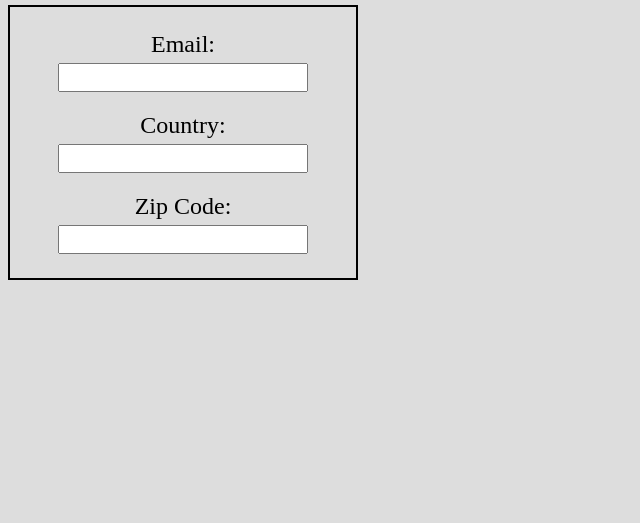
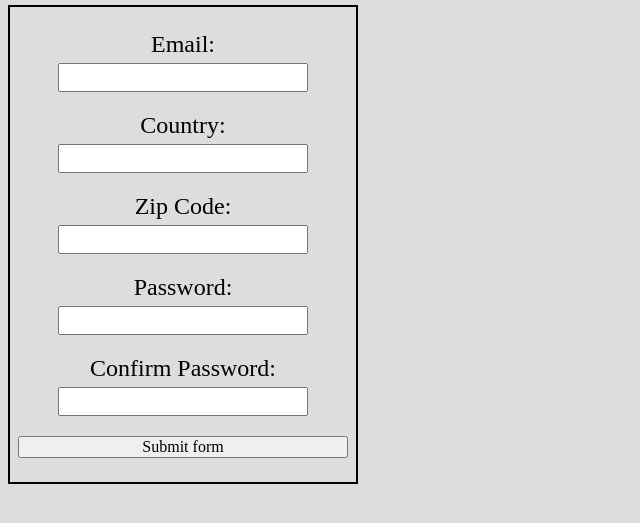
Before and after one commit to Solar-Tiger/form-validation, a website built with webpack: page src/index.html in a window 1280 px wide. Shown: the part 73-596 px from the top of the page, without its empty margins (0-640 px from the left). Built offline with nearby package versions, Linux system fonts and the light colour scheme.

Commit message:
add password input fields

```diff
--- a/src/index.html
+++ b/src/index.html
@@ -10,7 +10,7 @@
 <body>
     <h1>Form Validation with Javascript</h1>
 
-    <form action="post" class="form-container">
+    <form action="post" novalidate class="form-container">
         <div class="email-container">
             <label for="email">Email:</label>
             <input type="email" id="email">
@@ -23,6 +23,15 @@
             <label for="zip-code">Zip Code:</label>
             <input type="text" id="zip-code">
         </div>
+        <div class="password-container">
+            <label for="password">Password:</label>
+            <input type="password" id="password">
+        </div>
+        <div class="password-container">
+            <label for="confirm-password">Confirm Password:</label>
+            <input type="password" id="confirm-password">
+        </div>
+        <input type="submit" value="Submit form">
     </form>
 </body>
 
```
